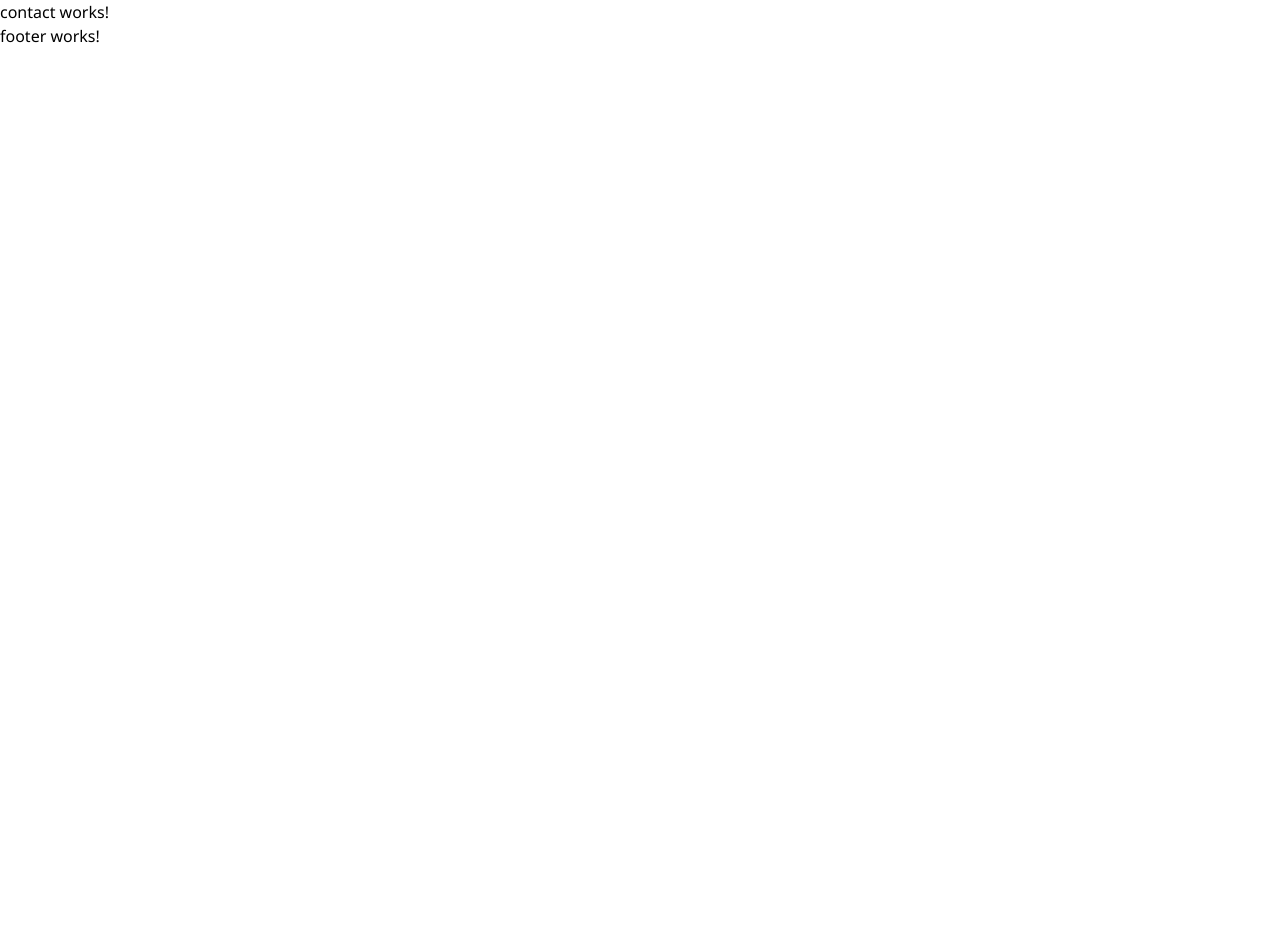
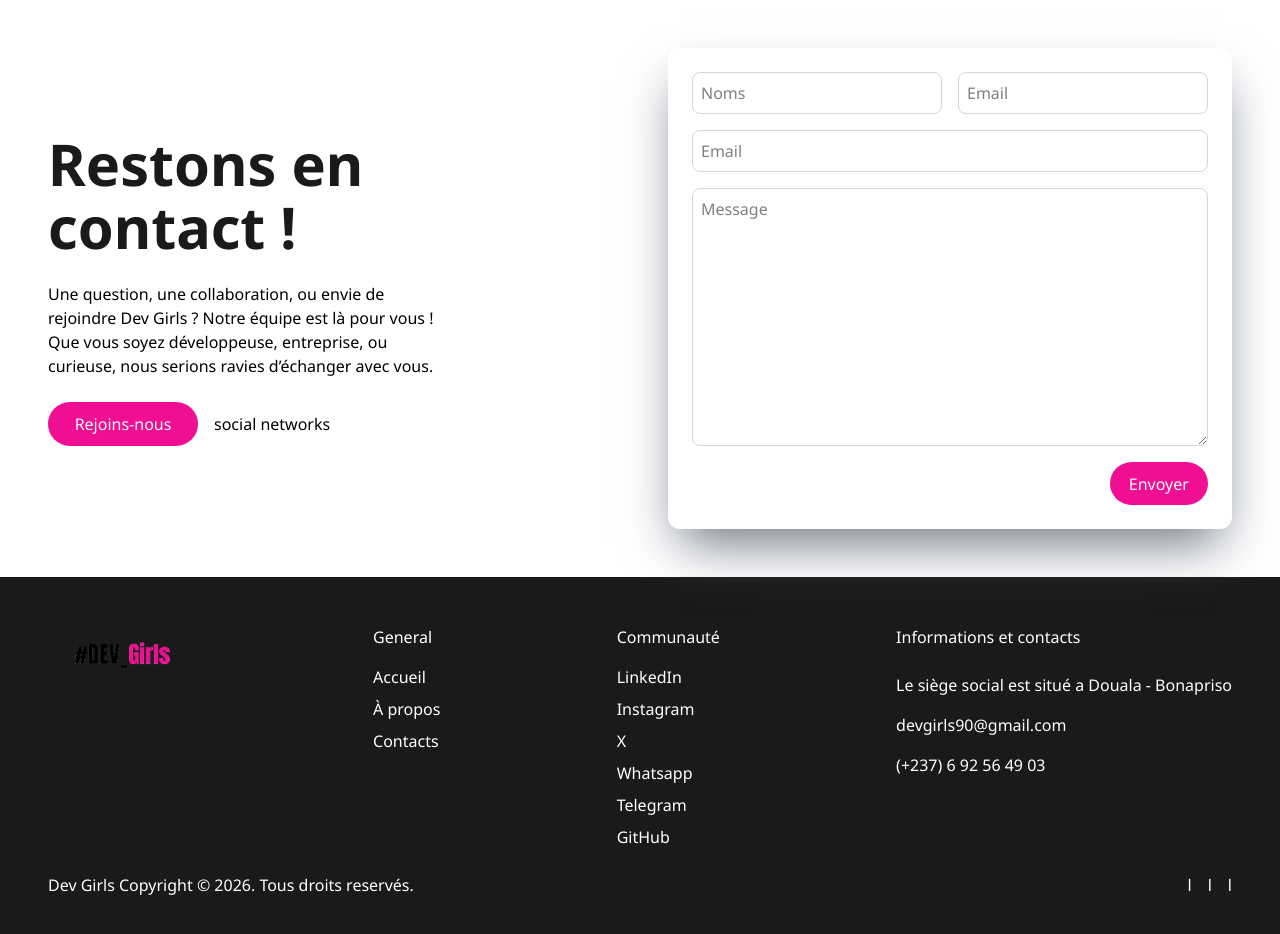
Before and after one commit to DevGirlsOrg/website, an Angular app: page /contact in a window 1280 px wide. Shown: the top 934 px of the page. Before the commit the page ends 800 px from the top, so only its background shows below. Built offline with nearby package versions, Linux system fonts and the light colour scheme.

Commit message:
mentors, contact, events and footer

```diff
--- a/src/app/components/contact-form/contact-form.html
+++ b/src/app/components/contact-form/contact-form.html
@@ -1 +1,40 @@
-<p>contact-form works!</p>
+<section
+  class="flex justify-center md:justify-between items-center max-md:flex-col p-8 md:p-12 gap-8"
+>
+  <div class="flex flex-col">
+    <h1 class="w-2/3">Restons en contact !</h1>
+    <p class="font-size-subtitle my-6 w-2/3">
+      Une question, une collaboration, ou envie de rejoindre Dev Girls ? Notre équipe est là pour
+      vous ! Que vous soyez développeuse, entreprise, ou curieuse, nous serions ravies d’échanger
+      avec vous.
+    </p>
+    <div class="flex gap-4 items-center">
+      <button class="primary-button w-[150px]">Rejoins-nous</button>
+      <p>social networks</p>
+    </div>
+  </div>
+
+  <form class="bg-white shadow-2xl shadow-gray-500 flex flex-col gap-4 p-6 rounded-xl">
+    <div class="flex gap-4">
+      <input
+        type="text"
+        placeholder="Noms"
+        class="border border-gray-300 p-2 w-[250px] rounded-lg"
+      />
+      <input
+        type="email"
+        placeholder="Email"
+        class="border border-gray-300 p-2 w-[250px] rounded-lg"
+      />
+    </div>
+    <input type="text" placeholder="Email" class="border border-gray-300 p-2 w-full rounded-lg" />
+    <textarea
+      placeholder="Message"
+      rows="10"
+      class="border border-gray-300 p-2 w-full rounded-lg"
+    ></textarea>
+    <div class="flex justify-end">
+      <button class="primary-button" type="submit">Envoyer</button>
+    </div>
+  </form>
+</section>
--- a/src/app/components/footer/footer.html
+++ b/src/app/components/footer/footer.html
@@ -1 +1,46 @@
-<p>footer works!</p>
+<footer class="bg-secondary text-white p-12 font-size-subtitle">
+  <div class="max-md:flex-col flex items-start justify-between gap-6">
+    <img src="assets/images/devgirls-logo.png" alt="Dev girls" class="h-16 w-auto" />
+    <ul class="flex flex-col gap-2">
+      <li class="mb-2">General</li>
+      <li>
+        <a routerLink="/home" class="cursor-pointer hover:text-primary transition-colors"
+          >Accueil</a
+        >
+      </li>
+      <li>
+        <a routerLink="/about" class="cursor-pointer hover:text-primary transition-colors"
+          >À propos</a
+        >
+      </li>
+      <li>
+        <a routerLink="/contact" class="cursor-pointer hover:text-primary transition-colors"
+          >Contacts</a
+        >
+      </li>
+    </ul>
+    <ul class="flex flex-col gap-2">
+      <li class="mb-2">Communauté</li>
+      <li>LinkedIn</li>
+      <li>Instagram</li>
+      <li>X</li>
+      <li>Whatsapp</li>
+      <li>Telegram</li>
+      <li>GitHub</li>
+    </ul>
+    <ul class="flex flex-col gap-4">
+      <li class="mb-2">Informations et contacts</li>
+      <li>Le siège social est situé a Douala - Bonapriso</li>
+      <li>devgirls90@gmail.com</li>
+      <li>(+237) 6 92 56 49 03</li>
+    </ul>
+  </div>
+  <div class="max-md:flex-col flex items-start justify-between gap-6 mt-6">
+    <p>Dev Girls Copyright © {{ currentYear }}. Tous droits reservés.</p>
+    <div class="flex gap-4">
+      <span>l</span>
+      <span>l</span>
+      <span>l</span>
+    </div>
+  </div>
+</footer>
--- a/src/app/components/footer/footer.ts
+++ b/src/app/components/footer/footer.ts
@@ -1,11 +1,12 @@
 import { Component } from '@angular/core';
+import { RouterModule } from '@angular/router';
 
 @Component({
   selector: 'app-footer',
-  imports: [],
+  imports: [RouterModule],
   templateUrl: './footer.html',
   styleUrl: './footer.css',
 })
 export class Footer {
-
+  protected readonly currentYear = new Date().getFullYear();
 }
--- a/src/app/pages/contact/contact.html
+++ b/src/app/pages/contact/contact.html
@@ -1 +1 @@
-<p>contact works!</p>
+<app-contact-form />
--- a/src/app/pages/contact/contact.ts
+++ b/src/app/pages/contact/contact.ts
@@ -1,10 +1,11 @@
 import { Component, OnInit, inject } from '@angular/core';
+import { ContactForm } from '../../components/contact-form/contact-form';
+import { SEO_CONFIG } from '../../config/seo.config';
 import { SeoService } from '../../services/seo.service';
-import { SEO_CONFIG } from '../../config/seo.config';
 
 @Component({
   selector: 'app-contact',
-  imports: [],
+  imports: [ContactForm],
   templateUrl: './contact.html',
   styleUrl: './contact.css',
 })
--- a/src/app/pages/home/components/events/events.html
+++ b/src/app/pages/home/components/events/events.html
@@ -1 +1,19 @@
-<p>events works!</p>
+<section class="flex justify-between max-md:flex-col p-8 md:p-12 gap-8">
+  <img
+    src="assets/images/people.jpg"
+    alt="Hero Card"
+    class="object-cover rounded-lg w-[555px] h-[407px]"
+  />
+  <div class="flex flex-col items-end">
+    <div class="flex flex-col items-start w-2/3">
+      <p class="font-size-subtitle">Programmes / Evenements</p>
+      <h1 class="mt-4">Des évènements enrichissant et motivant</h1>
+      <p class="font-size-subtitle mt-6">
+        Lorem ipsum dolor sit amet consectetur adipisicing elit. Eaque, ipsa culpa? Totam natus
+        voluptates maxime a animi ex fugiat nihil obcaecati, ratione quam perferendis, tempore
+        mollitia amet consequuntur, velit veniam?
+      </p>
+      <button class="primary-button mt-4 w-[150px]">Rejoins-nous</button>
+    </div>
+  </div>
+</section>
--- a/src/app/pages/home/components/mentors/mentors.html
+++ b/src/app/pages/home/components/mentors/mentors.html
@@ -1 +1,19 @@
-<p>mentors works!</p>
+<section
+  class="flex justify-center md:justify-between items-center max-md:flex-col p-8 md:p-12 gap-8"
+>
+  <div class="flex flex-col">
+    <p class="font-size-subtitle">Programmes / Mentorat</p>
+    <h1 class="mt-4 w-2/3">Trouvez de l’assistence au sein de Dev Girls</h1>
+    <p class="font-size-subtitle mt-6 w-2/3">
+      Lorem ipsum dolor sit amet consectetur adipisicing elit. Eaque, ipsa culpa? Totam natus
+      voluptates maxime a animi ex fugiat nihil obcaecati, ratione quam perferendis, tempore
+      mollitia amet consequuntur, velit veniam?
+    </p>
+    <button class="primary-button mt-4 w-[150px]">Rejoins-nous</button>
+  </div>
+  <img
+    src="assets/images/people.jpg"
+    alt="Hero Card"
+    class="object-cover rounded-lg w-[555px] h-[407px]"
+  />
+</section>
```
Also changed, not shown: src/app/pages/home/components/hero/hero.html (+13 -3 lines).
